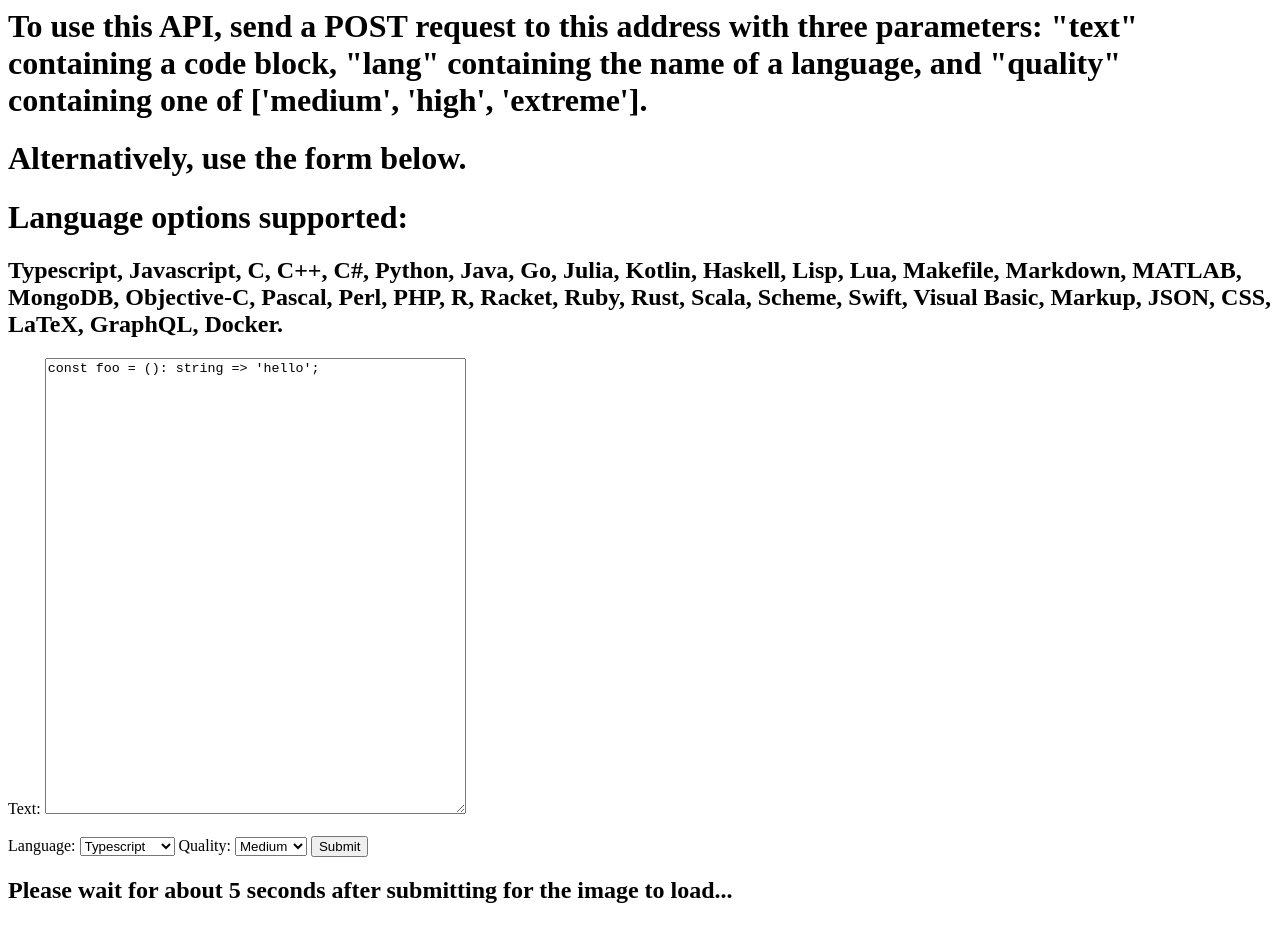
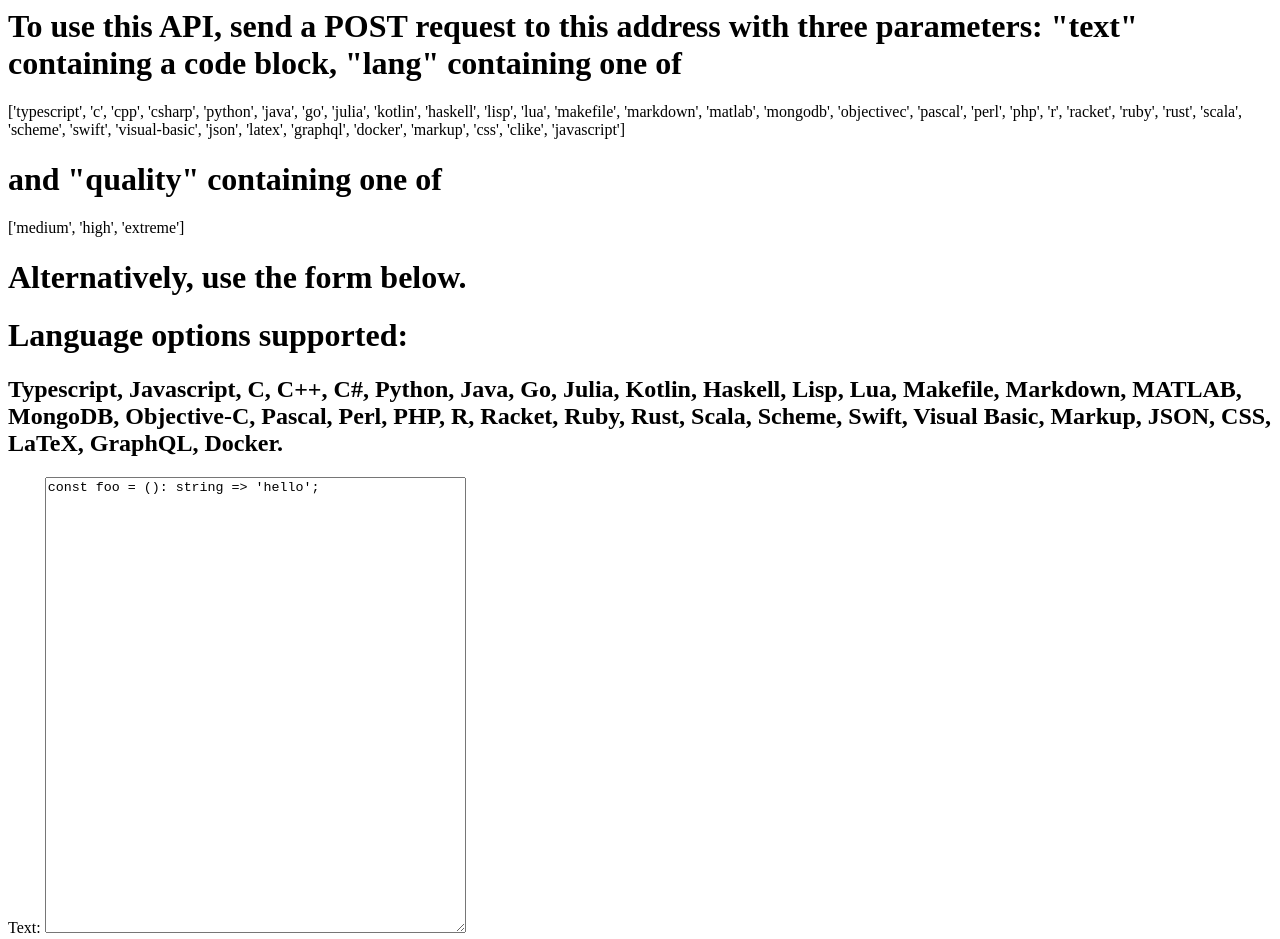
Before and after one commit to tonylizj/highlighter, a website: page html/sendPost.html in a window 1280 px wide. Shown: the top 939 px of the page. Drawn offline with Linux system fonts and the light colour scheme.

Commit message:
better html text

```diff
--- a/html/sendPost.html
+++ b/html/sendPost.html
@@ -1,4 +1,5 @@
 <html>
+
 <head>
     <title>Send POST Request to This Server</title>
 </head>
@@ -6,18 +7,31 @@
 <body>
     <h1>
         To use this API, send a POST request to this address
-        with three parameters: "text" containing a code block, "lang" containing the name of a language, and "quality" containing one of ['medium', 'high', 'extreme'].
+        with three parameters: "text" containing a code block, "lang" containing one of
+    </h1>
+    <p>
+        ['typescript', 'c', 'cpp', 'csharp', 'python', 'java', 'go', 'julia', 'kotlin', 'haskell', 'lisp', 'lua',
+        'makefile', 'markdown', 'matlab', 'mongodb', 'objectivec', 'pascal', 'perl', 'php', 'r', 'racket', 'ruby',
+        'rust', 'scala', 'scheme', 'swift', 'visual-basic', 'json', 'latex', 'graphql', 'docker', 'markup', 'css',
+        'clike', 'javascript']
+    </p>
+    <h1>and "quality" containing one of</h1>
+    <p>['medium', 'high', 'extreme']</p>
+    <h1>
     </h1>
     <h1>
         Alternatively, use the form below.
     </h1>
     <h1>Language options supported: </h1>
     <h2>
-    Typescript, Javascript, C, C++, C#, Python, Java, Go, Julia, Kotlin, Haskell, Lisp, Lua, Makefile, Markdown, MATLAB, MongoDB, Objective-C, Pascal, Perl, PHP, R, Racket, Ruby, Rust, Scala, Scheme, Swift, Visual Basic, Markup, JSON, CSS, LaTeX, GraphQL, Docker.
+        Typescript, Javascript, C, C++, C#, Python, Java, Go, Julia, Kotlin, Haskell, Lisp, Lua, Makefile, Markdown,
+        MATLAB, MongoDB, Objective-C, Pascal, Perl, PHP, R, Racket, Ruby, Rust, Scala, Scheme, Swift, Visual Basic,
+        Markup, JSON, CSS, LaTeX, GraphQL, Docker.
     </h2>
     <form method="POST">
         <label for="text">Text:</label>
-        <textarea type="text" id="codeText" name="text", rows="30", cols="50">const foo = (): string => 'hello';</textarea><br><br>
+        <textarea type="text" id="codeText" name="text" , rows="30" ,
+            cols="50">const foo = (): string => 'hello';</textarea><br><br>
         <label for="lang">Language:</label>
         <select id="langText" name="lang">
             <option value="typescript">Typescript</option>
```
